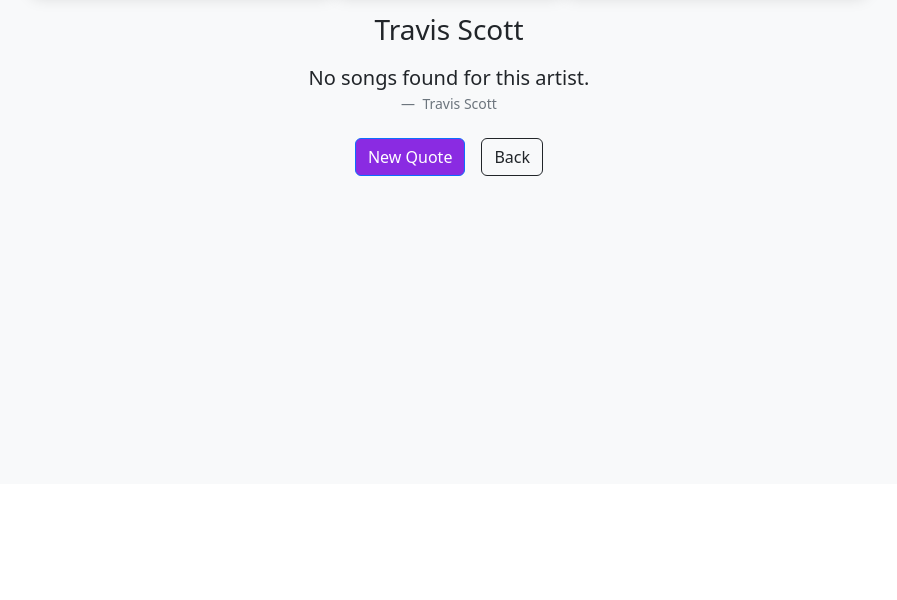
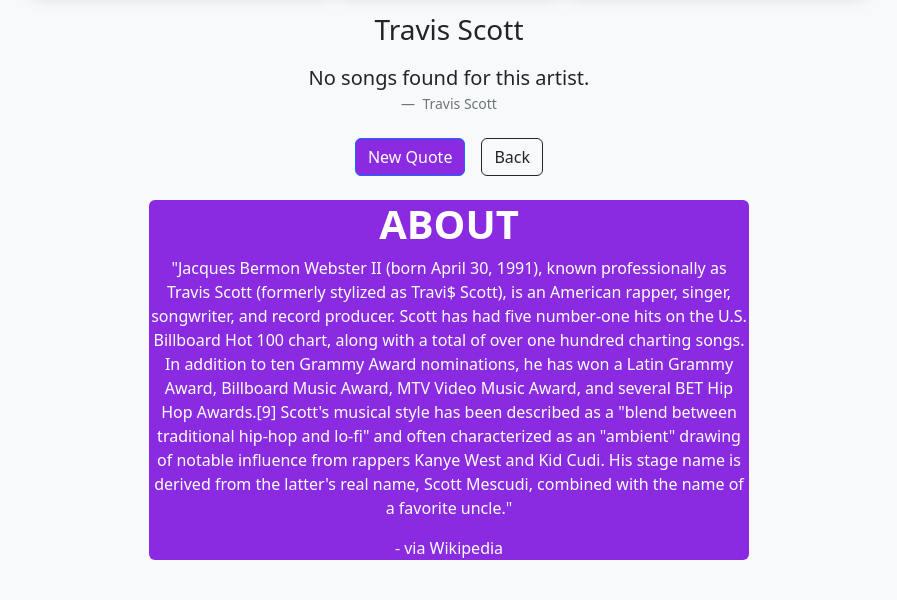
Before and after one commit to aptgarcia/CST205_Project, a Flask app: page /celebrity/travis-scott in a window 1280 px wide. Shown: the part 316-916 px from the top of the page, without its empty margins (191-1088 px from the left). Before the commit the page ends 492 px from the top, so only its background shows below. Run offline with Flask 3, Linux system fonts and the light colour scheme; data that the repository does not hold is empty.

Commit message:
Added about travis scott section

```diff
--- a/templates/travis-scott.html
+++ b/templates/travis-scott.html
@@ -83,13 +83,19 @@
     <a href="/" class="btn btn-outline-dark">Back</a>
   </div>
 
-  <!--(In case we want to add an about section)-->
-  <!--
+  <!--About Travis Scott(We can remove if not necessary)-->
   <div class="text-center mt-4 rounded mx-auto" style="background-color: blueviolet; max-width: 600px;" >
     <h1 style="color: white;"><b>ABOUT</b></h1>
-    <p style="color: white;">Placeholder paragraph</p>
+    <p style="color: white;">"Jacques Bermon Webster II (born April 30, 1991), known professionally as Travis Scott
+      (formerly stylized as Travi$ Scott), is an American rapper, singer, songwriter, and record producer. Scott has had
+      five number-one hits on the U.S. Billboard Hot 100 chart, along with a total of over one hundred charting songs. In
+      addition to ten Grammy Award nominations, he has won a Latin Grammy Award, Billboard Music Award, MTV Video Music Award,
+       and several BET Hip Hop Awards.[9] Scott's musical style has been described as a "blend between traditional hip-hop and lo-fi"
+       and often characterized as an "ambient" drawing of notable influence from rappers Kanye West and Kid Cudi. His stage name is derived
+       from the latter's real name, Scott Mescudi, combined with the name of a favorite uncle."</p>
+       <p style="color: white;"> - via Wikipedia</p>
   </div>
-  -->
+
 
   <!--  Keep/do not change anything below this line -->
 {% endblock %}
```
